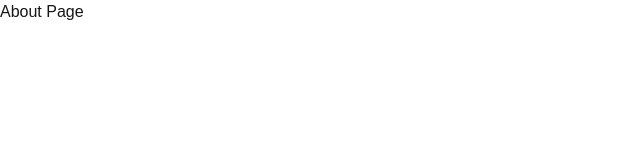
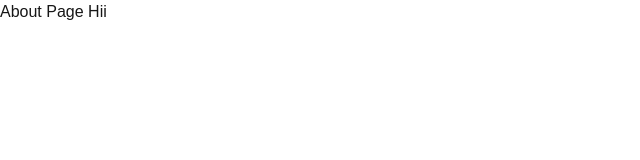
Before and after one commit to Basharkatrib/My_Next, a Next.js app: page /about in a window 1280 px wide. Shown: the top 160 px of the page, without its empty margins (0-640 px from the left). Built offline with nearby package versions, Linux system fonts and the light colour scheme.

Commit message:
Modified

```diff
--- a/src/app/about/page.tsx
+++ b/src/app/about/page.tsx
@@ -1,5 +1,6 @@
 export default function about(){
     return (
-        <>About Page</>
+        <>About Page Hii</>
+
     );
 }
```
